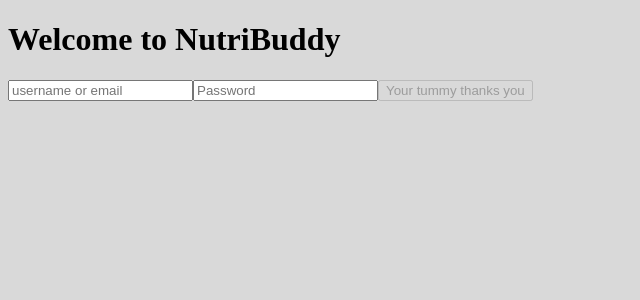
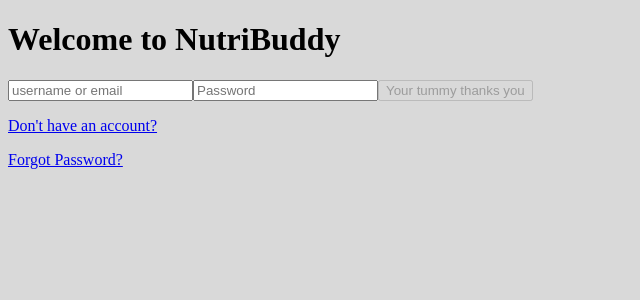
Before and after one commit to Solomonbutler13/NutriBuddy-, a React (Vite) app in the folder FrontEnd/: page / in a window 1280 px wide. Shown: the top 300 px of the page, without its empty margins (0-640 px from the left). Built offline with nearby package versions, Linux system fonts and the light colour scheme; no server answers.

Commit message:
Added: Service Links, account & password

```diff
--- a/FrontEnd/src/components/login_page/login.jsx
+++ b/FrontEnd/src/components/login_page/login.jsx
@@ -70,6 +70,14 @@ export default function Login() {
                     Your tummy thanks you
                 </button>
             </form>
+            {/* Don't have an account? link */}
+            <p>
+                <a href="/signup">Don't have an account? </a>
+            </p>
+            {/* Forgot Password Link */}
+            <p>
+                <a href="/forgot-password">Forgot Password?</a>
+            </p>
         </div>
     );
 }
```
Lines whose indentation alone changed are shown as unchanged.
